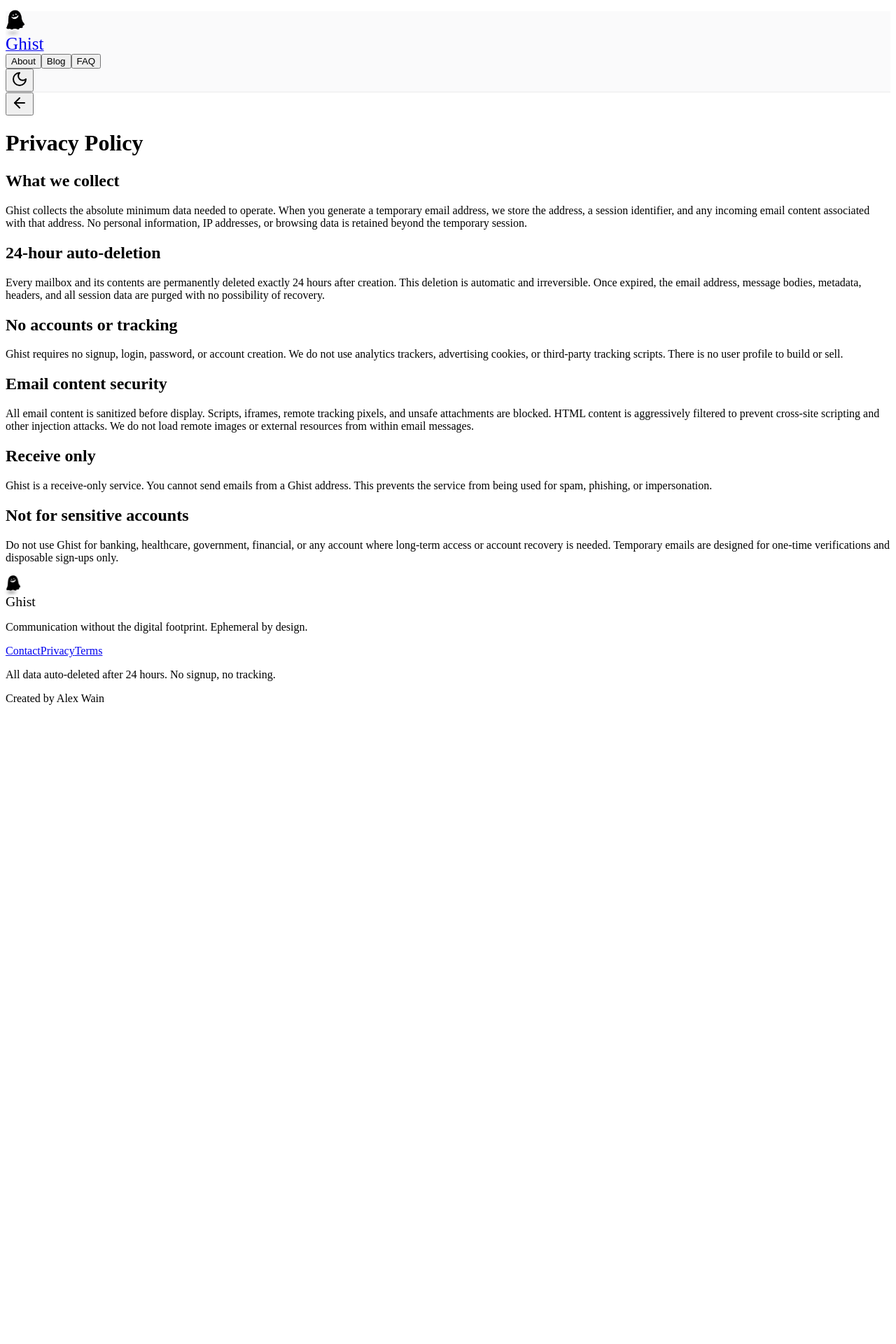
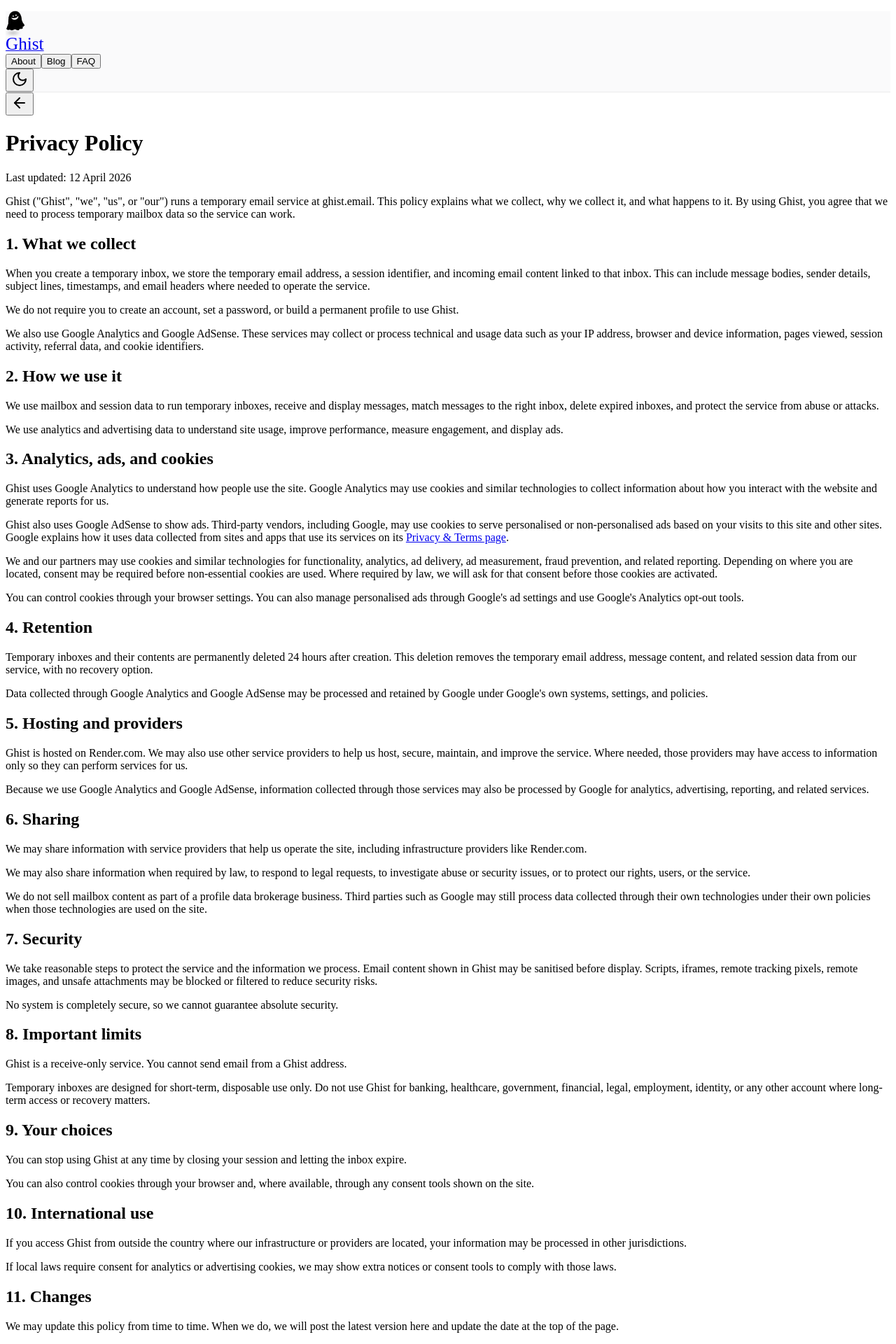
Before and after one commit to ghistmail/ghist2026, a React (Vite) app in the folder client/: page /privacy in a window 1280 px wide. Shown: the top 1920 px of the page at 70% size. Before the commit the page ends 1023 px from the top, so only its background shows below. Built offline with nearby package versions, Linux system fonts and the light colour scheme; a web font is replaced by a local one.

Commit message:
feat: updated privacy policy, homepage copy tweaks, Apple-style dark mode, HSTS security headers

```diff
--- a/client/src/components/ThemeProvider.tsx
+++ b/client/src/components/ThemeProvider.tsx
@@ -1,4 +1,5 @@
 import { useState, useEffect, createContext, useContext } from "react";
+import React from "react";
 
 type Theme = "light" | "dark";
 
@@ -14,24 +15,47 @@ export function useTheme() {
   return useContext(ThemeContext);
 }
 
-/** Returns true if the current local hour warrants dark mode (18:00–05:59). */
-function shouldBeDark(): boolean {
+/**
+ * Apple-style theme resolution:
+ * 1. System preference (prefers-color-scheme) — always wins if set
+ * 2. Time-based: dark from 22:00–06:59, light otherwise
+ */
+function resolveTheme(): Theme {
+  // 1. Respect OS-level preference
+  if (typeof window !== "undefined" && window.matchMedia) {
+    const mq = window.matchMedia("(prefers-color-scheme: dark)");
+    // Only honour the media query if the OS has an explicit preference
+    // (some browsers return "no-preference" — matchMedia reports false for dark in that case)
+    if (mq.matches) return "dark";
+    // If the browser explicitly supports the query and returns light, honour it
+    if (window.matchMedia("(prefers-color-scheme: light)").matches) return "light";
+  }
+  // 2. Time-based fallback: dark 22:00–06:59, light otherwise
   const hour = new Date().getHours();
-  return hour >= 18 || hour < 6;
+  return hour >= 22 || hour < 7 ? "dark" : "light";
 }
 
 export function ThemeProvider({ children }: { children: React.ReactNode }) {
-  const [theme, setTheme] = useState<Theme>(() =>
-    shouldBeDark() ? "dark" : "light"
-  );
+  const [theme, setTheme] = useState<Theme>(resolveTheme);
 
+  // Apply class to <html>
   useEffect(() => {
     document.documentElement.classList.toggle("dark", theme === "dark");
   }, [theme]);
 
-  const toggleTheme = () => {
+  // Re-sync if OS preference changes while the tab is open
+  useEffect(() => {
+    if (!window.matchMedia) return;
+    const mq = window.matchMedia("(prefers-color-scheme: dark)");
+    const handler = (e: MediaQueryListEvent) => {
+      setTheme(e.matches ? "dark" : "light");
+    };
+    mq.addEventListener("change", handler);
+    return () => mq.removeEventListener("change", handler);
+  }, []);
+
+  const toggleTheme = () =>
     setTheme((prev) => (prev === "dark" ? "light" : "dark"));
-  };
 
   return (
     <ThemeContext.Provider value={{ theme, toggleTheme }}>
--- a/client/src/pages/Privacy.tsx
+++ b/client/src/pages/Privacy.tsx
@@ -19,61 +19,184 @@ export default function Privacy() {
           <h1 className="text-xl font-semibold tracking-tight">Privacy Policy</h1>
         </div>
 
+        <p className="text-xs text-muted-foreground">Last updated: 12 April 2026</p>
+
         <div className="space-y-5 text-sm text-muted-foreground leading-relaxed">
+
+          <p>
+            Ghist ("Ghist", "we", "us", or "our") runs a temporary email service at ghist.email.
+            This policy explains what we collect, why we collect it, and what happens to it. By using Ghist,
+            you agree that we need to process temporary mailbox data so the service can work.
+          </p>
+
           <section className="space-y-2">
-            <h2 className="text-base font-medium text-foreground">What we collect</h2>
+            <h2 className="text-base font-medium text-foreground">1. What we collect</h2>
             <p>
-              Ghist collects the absolute minimum data needed to operate. When you generate a temporary
-              email address, we store the address, a session identifier, and any incoming email content
-              associated with that address. No personal information, IP addresses, or browsing data
-              is retained beyond the temporary session.
+              When you create a temporary inbox, we store the temporary email address, a session identifier,
+              and incoming email content linked to that inbox. This can include message bodies, sender details,
+              subject lines, timestamps, and email headers where needed to operate the service.
+            </p>
+            <p>
+              We do not require you to create an account, set a password, or build a permanent profile to use Ghist.
+            </p>
+            <p>
+              We also use Google Analytics and Google AdSense. These services may collect or process technical and
+              usage data such as your IP address, browser and device information, pages viewed, session activity,
+              referral data, and cookie identifiers.
             </p>
           </section>
 
           <section className="space-y-2">
-            <h2 className="text-base font-medium text-foreground">24-hour auto-deletion</h2>
+            <h2 className="text-base font-medium text-foreground">2. How we use it</h2>
             <p>
-              Every mailbox and its contents are permanently deleted exactly 24 hours after creation.
-              This deletion is automatic and irreversible. Once expired, the email address, message
-              bodies, metadata, headers, and all session data are purged with no possibility of recovery.
+              We use mailbox and session data to run temporary inboxes, receive and display messages, match
+              messages to the right inbox, delete expired inboxes, and protect the service from abuse or attacks.
+            </p>
+            <p>
+              We use analytics and advertising data to understand site usage, improve performance, measure
+              engagement, and display ads.
             </p>
           </section>
 
           <section className="space-y-2">
-            <h2 className="text-base font-medium text-foreground">No accounts or tracking</h2>
+            <h2 className="text-base font-medium text-foreground">3. Analytics, ads, and cookies</h2>
             <p>
-              Ghist requires no signup, login, password, or account creation. We do not use analytics
-              trackers, advertising cookies, or third-party tracking scripts. There is no user profile
-              to build or sell.
+              Ghist uses Google Analytics to understand how people use the site. Google Analytics may use cookies
+              and similar technologies to collect information about how you interact with the website and generate
+              reports for us.
+            </p>
+            <p>
+              Ghist also uses Google AdSense to show ads. Third-party vendors, including Google, may use cookies
+              to serve personalised or non-personalised ads based on your visits to this site and other sites.
+              Google explains how it uses data collected from sites and apps that use its services on its{" "}
+              <a
+                href="https://policies.google.com/technologies/partner-sites"
+                target="_blank"
+                rel="noopener noreferrer"
+                className="underline hover:text-foreground transition-colors"
+              >
+                Privacy &amp; Terms page
+              </a>.
+            </p>
+            <p>
+              We and our partners may use cookies and similar technologies for functionality, analytics, ad
+              delivery, ad measurement, fraud prevention, and related reporting. Depending on where you are
+              located, consent may be required before non-essential cookies are used. Where required by law,
+              we will ask for that consent before those cookies are activated.
+            </p>
+            <p>
+              You can control cookies through your browser settings. You can also manage personalised ads
+              through Google's ad settings and use Google's Analytics opt-out tools.
             </p>
           </section>
 
           <section className="space-y-2">
-            <h2 className="text-base font-medium text-foreground">Email content security</h2>
+            <h2 className="text-base font-medium text-foreground">4. Retention</h2>
             <p>
-              All email content is sanitized before display. Scripts, iframes, remote tracking pixels,
-              and unsafe attachments are blocked. HTML content is aggressively filtered to prevent
-              cross-site scripting and other injection attacks. We do not load remote images or
-              external resources from within email messages.
+              Temporary inboxes and their contents are permanently deleted 24 hours after creation. This
+              deletion removes the temporary email address, message content, and related session data from
+              our service, with no recovery option.
+            </p>
+            <p>
+              Data collected through Google Analytics and Google AdSense may be processed and retained by
+              Google under Google's own systems, settings, and policies.
             </p>
           </section>
 
           <section className="space-y-2">
-            <h2 className="text-base font-medium text-foreground">Receive only</h2>
+            <h2 className="text-base font-medium text-foreground">5. Hosting and providers</h2>
             <p>
-              Ghist is a receive-only service. You cannot send emails from a Ghist address.
-              This prevents the service from being used for spam, phishing, or impersonation.
+              Ghist is hosted on Render.com. We may also use other service providers to help us host, secure,
+              maintain, and improve the service. Where needed, those providers may have access to information
+              only so they can perform services for us.
+            </p>
+            <p>
+              Because we use Google Analytics and Google AdSense, information collected through those services
+              may also be processed by Google for analytics, advertising, reporting, and related services.
             </p>
           </section>
 
           <section className="space-y-2">
-            <h2 className="text-base font-medium text-foreground">Not for sensitive accounts</h2>
+            <h2 className="text-base font-medium text-foreground">6. Sharing</h2>
             <p>
-              Do not use Ghist for banking, healthcare, government, financial, or any account
-              where long-term access or account recovery is needed. Temporary emails are designed
-              for one-time verifications and disposable sign-ups only.
+              We may share information with service providers that help us operate the site, including
+              infrastructure providers like Render.com.
+            </p>
+            <p>
+              We may also share information when required by law, to respond to legal requests, to investigate
+              abuse or security issues, or to protect our rights, users, or the service.
+            </p>
+            <p>
+              We do not sell mailbox content as part of a profile data brokerage business. Third parties such
+              as Google may still process data collected through their own technologies under their own policies
+              when those technologies are used on the site.
             </p>
           </section>
+
+          <section className="space-y-2">
+            <h2 className="text-base font-medium text-foreground">7. Security</h2>
+            <p>
+              We take reasonable steps to protect the service and the information we process. Email content
+              shown in Ghist may be sanitised before display. Scripts, iframes, remote tracking pixels, remote
+              images, and unsafe attachments may be blocked or filtered to reduce security risks.
+            </p>
+            <p>No system is completely secure, so we cannot guarantee absolute security.</p>
+          </section>
+
+          <section className="space-y-2">
+            <h2 className="text-base font-medium text-foreground">8. Important limits</h2>
+            <p>
+              Ghist is a receive-only service. You cannot send email from a Ghist address.
+            </p>
+            <p>
+              Temporary inboxes are designed for short-term, disposable use only. Do not use Ghist for banking,
+              healthcare, government, financial, legal, employment, identity, or any other account where
+              long-term access or recovery matters.
+            </p>
+          </section>
+
+          <section className="space-y-2">
+            <h2 className="text-base font-medium text-foreground">9. Your choices</h2>
+            <p>
+              You can stop using Ghist at any time by closing your session and letting the inbox expire.
+            </p>
+            <p>
+              You can also control cookies through your browser and, where available, through any consent
+              tools shown on the site.
+            </p>
+          </section>
+
+          <section className="space-y-2">
+            <h2 className="text-base font-medium text-foreground">10. International use</h2>
+            <p>
+              If you access Ghist from outside the country where our infrastructure or providers are located,
+              your information may be processed in other jurisdictions.
+            </p>
+            <p>
+              If local laws require consent for analytics or advertising cookies, we may show extra notices
+              or consent tools to comply with those laws.
+            </p>
+          </section>
+
+          <section className="space-y-2">
+            <h2 className="text-base font-medium text-foreground">11. Changes</h2>
+            <p>
+              We may update this policy from time to time. When we do, we will post the latest version here
+              and update the date at the top of the page.
+            </p>
+          </section>
+
+          <section className="space-y-2">
+            <h2 className="text-base font-medium text-foreground">12. Contact</h2>
+            <p>
+              If you have questions, requests, or complaints about this policy or how we handle information,
+              please{" "}
+              <Link href="/contact" className="underline hover:text-foreground transition-colors">
+                contact us
+              </Link>.
+            </p>
+          </section>
+
         </div>
       </main>
 
```
Also changed, not shown: client/src/pages/Home.tsx (+4 -4 lines), 4 other files (tests, documents, lock files or other folders).
